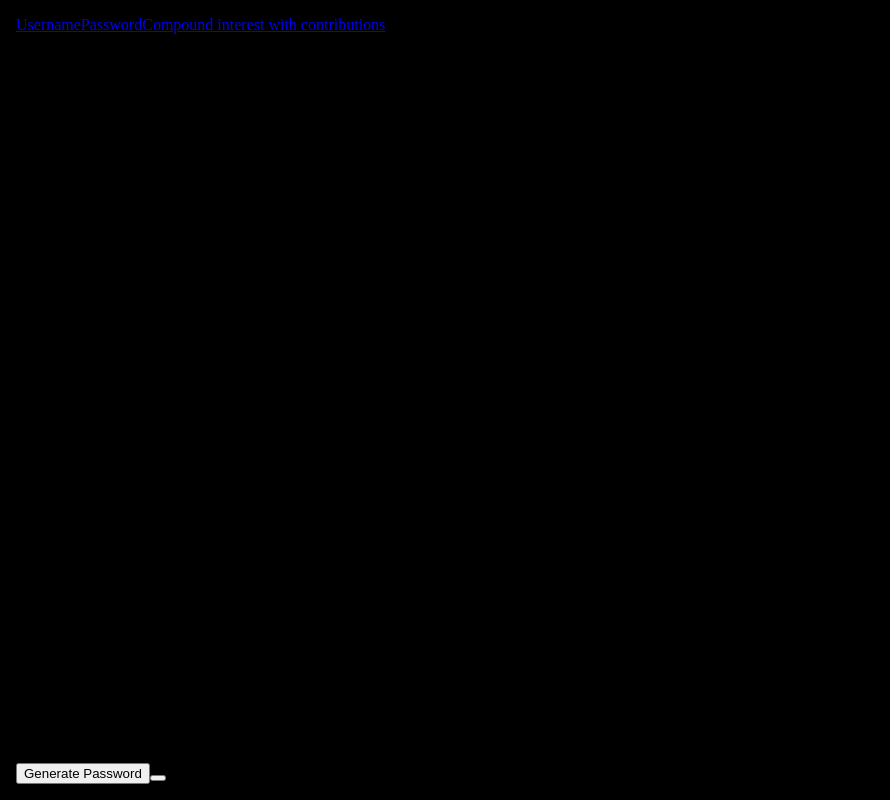
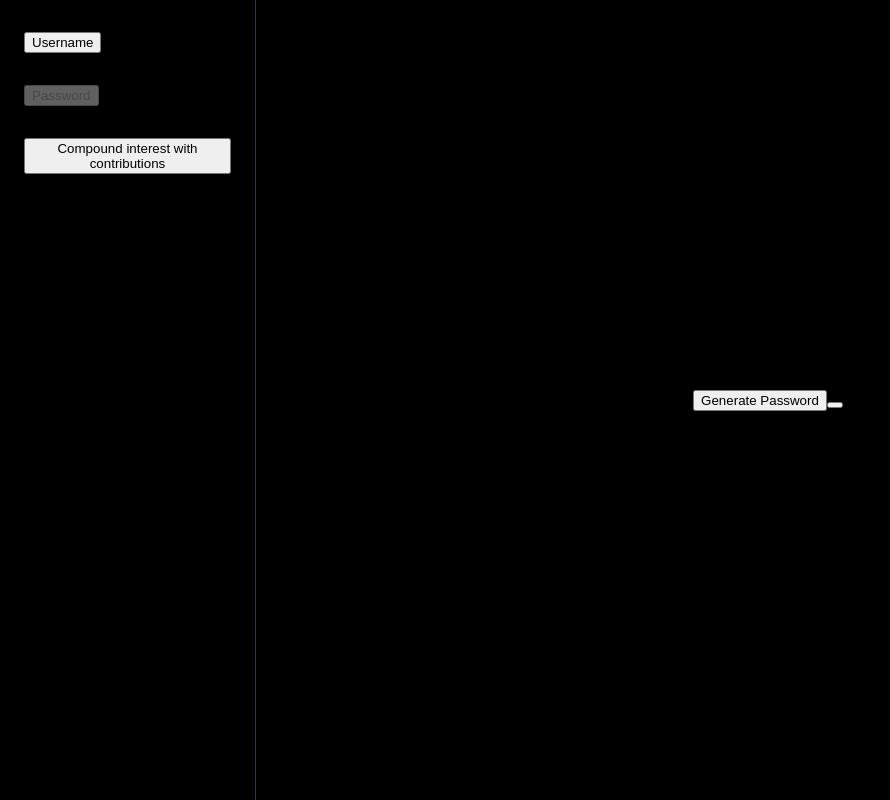
Before and after one commit to JonasCSilva/tools__next, a Next.js app: page /password in a window 1280 px wide. Shown: the whole page, without its empty margins (0-890 px from the left). Built offline with nearby package versions, Linux system fonts and the light colour scheme.

Commit message:
styles working

```diff
--- a/app/globals.scss
+++ b/app/globals.scss
@@ -1,17 +1,5 @@
 * {
   box-sizing: border-box;
-}
-
-body {
-  background: black;
-  margin: 0;
-  color: rgb(0, 180, 0);
-  display: flex;
-  flex-direction: column;
-  justify-content: space-between;
-  gap: 0.5rem;
-  height: 100vh;
-  padding: 1rem;
 }
 
 /* [data-nextjs-scroll-focus-boundary] {
--- a/app/layout.module.scss
+++ b/app/layout.module.scss
@@ -2,13 +2,15 @@
   display: grid;
   grid-template-columns: 1fr 4fr;
   height: 100vh;
+  background: black;
+  margin: 0;
 }
 
 .aside {
   display: flex;
   flex-direction: column;
   gap: 2rem;
-  padding: 2rem 1rem;
+  padding: 2rem 1.5rem;
   border-right: 1px solid #2d3748;
 }
 
--- a/app/layout.tsx
+++ b/app/layout.tsx
@@ -5,7 +5,7 @@ import Link from 'next/link'
 import { usePathname } from 'next/navigation'
 import { ReactNode } from 'react'
 
-// import styles from './layout.module.scss'
+import styles from './layout.module.scss'
 
 export default function RootLayout({ children }: { children: ReactNode }) {
   const pathname = usePathname()
@@ -14,21 +14,21 @@ export default function RootLayout({ children }: { children: ReactNode }) {
 
   return (
     <html lang='en'>
-      <body /* className={styles.root} */>
-        <aside /* className={styles.aside} */>
+      <body className={styles.root}>
+        <aside className={styles.aside}>
           <Link href='/username'>
-            {/* <Button disabled={path === 'username'}> */}Username{/* </Button> */}
+            <button disabled={path === 'username'}>Username </button>
           </Link>
           <Link href='/password'>
-            {/* <Button disabled={path === 'password'}> */}Password{/* </Button> */}
+            <button disabled={path === 'password'}> Password </button>
           </Link>
           <Link href='/compound-interest-with-contributions'>
-            {/* <Button disabled={path === 'compound-interest-with-contributions'}> */}
-            Compound interest with contributions
-            {/* </Button> */}
+            <button disabled={path === 'compound-interest-with-contributions'}>
+              Compound interest with contributions
+            </button>
           </Link>
         </aside>
-        <main /* className={styles.main} */>{children}</main>
+        <main className={styles.main}>{children}</main>
       </body>
     </html>
   )
--- a/package.json
+++ b/package.json
@@ -10,16 +10,16 @@
   },
   "dependencies": {
     "generate-password": "^1.7.0",
-    "next": "13.1.0",
+    "next": "13.0.6",
     "react": "18.2.0",
     "react-dom": "18.2.0"
   },
   "devDependencies": {
     "@types/node": "18.11.17",
     "@types/react": "18.0.26",
-    "@types/react-dom": "18.0.9",
+    "@types/react-dom": "18.0.10",
     "eslint": "^8.30.0",
-    "eslint-config-next": "13.1.0",
+    "eslint-config-next": "13.0.6",
     "eslint-config-universe": "^11.1.1",
     "prettier": "^2.8.1",
     "sass": "^1.57.1",
```
Also changed, not shown: 1 other file (tests, documents, lock files or other folders).
